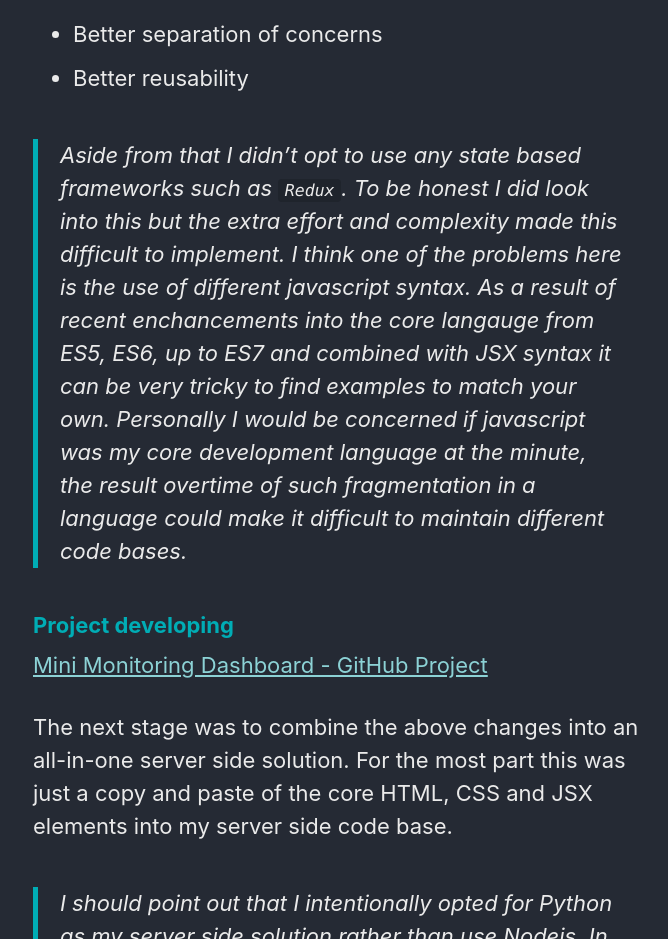
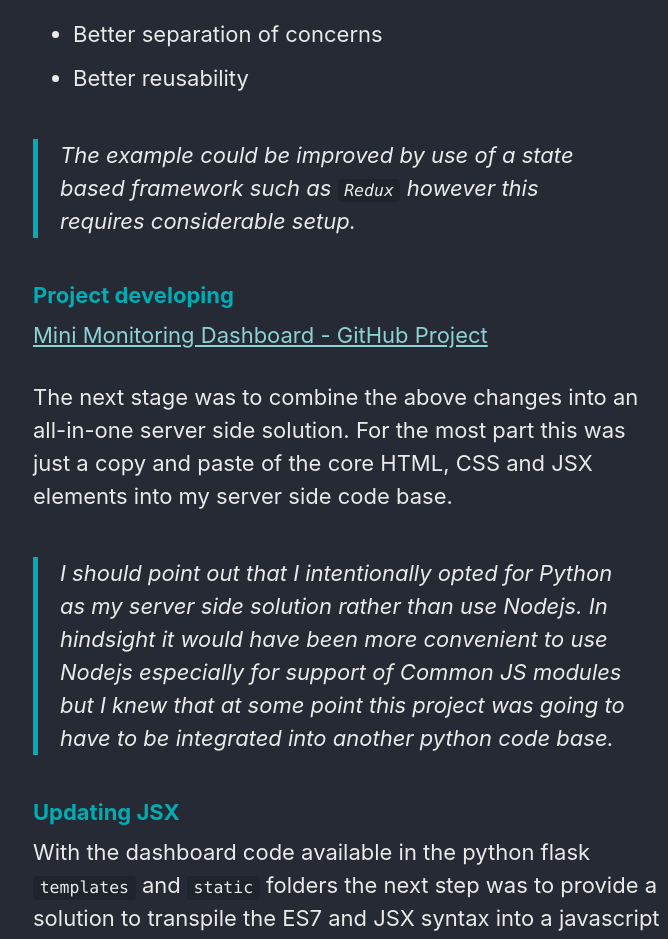
Before and after one commit to m-x-k/m-x-k.github.io, a plain HTML site: page javascript/react/axios/Building-monitoring-dashboard-React-Python/index.html in a window 1280 px wide. Shown: the part 1440-2379 px from the top of the page, without its empty margins (289-957 px from the left). Drawn offline with Linux system fonts and the light colour scheme; a script that the page names is missing.

Commit message:
Update index.html
minor article rewording

```diff
--- a/javascript/react/axios/Building-monitoring-dashboard-React-Python/index.html
+++ b/javascript/react/axios/Building-monitoring-dashboard-React-Python/index.html
@@ -271,7 +271,7 @@
 
 <blockquote>
 
-  <p>Aside from that I didn’t opt to use any state based frameworks such as <code class="highlighter-rouge">Redux</code>. To be honest I did look into this but the extra effort and complexity made this difficult to implement. I think one of the problems here is the use of different javascript syntax. As a result of recent enchancements into the core langauge from ES5, ES6, up to ES7 and combined with JSX syntax it can be very tricky to find examples to match your own. Personally I would be concerned if javascript was my core development language at the minute, the result overtime of such fragmentation in a language could make it difficult to maintain different code bases.</p>
+  <p>The example could be improved by use of a state based framework such as <code class="highlighter-rouge">Redux</code> however this requires considerable setup.</p>
 </blockquote>
 
 <h3 id="project-developing">Project developing</h3>
```
